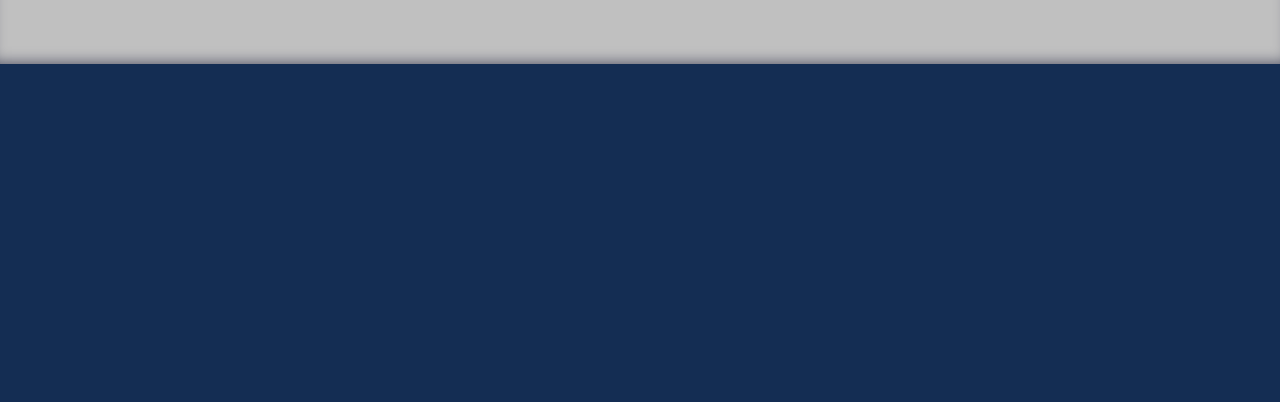
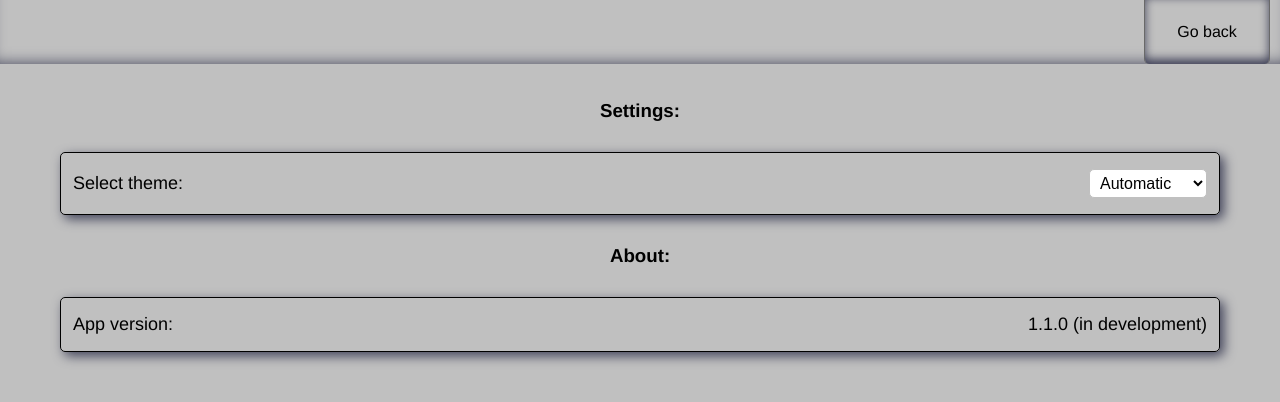
Before and after one commit to Piotrullllo/vue-loan-calculator, a Vue app: page /#/settings in a window 1280 px wide. Before the commit this address had no page. Shown: the top 402 px of the page. Built offline with nearby package versions, Linux system fonts and the light colour scheme.

Commit message:
added settings tab, changed version to 1.1.0 (in dev)

```diff
--- a/package.json
+++ b/package.json
@@ -1,6 +1,6 @@
 {
   "name": "vue-loan-calculator",
-  "version": "1.0.0",
+  "version": "1.1.0",
   "private": true,
   "scripts": {
     "serve": "vue-cli-service serve",
@@ -9,7 +9,8 @@
   },
   "dependencies": {
     "vue": "^3.2.13",
-    "vue-router": "^4.0.3"
+    "vue-router": "^4.0.3",
+    "vuex": "^4.0.2"
   },
   "devDependencies": {
     "@vue/cli-plugin-eslint": "~5.0.0",
--- a/src/App.vue
+++ b/src/App.vue
@@ -1,5 +1,5 @@
 <template>
-  <NavBar :routeMode="checkForRoutes"/>
+  <NavBar/>
   <router-view/>
 </template>
 
@@ -44,16 +44,10 @@ export default {
       root.style.setProperty('--input-background', 'black');
     }
   },
-  computed: {
-    checkForRoutes () {
-      if (this.$route.name === 'loans' || this.$route.name === 'debts') return true
-      else return false
-    }
-  },
   mounted: function () {
     const theme = JSON.parse(window.localStorage.getItem('vue-loan-calc-theme'))
 
-    if(theme !== null){
+    if(theme !== null && theme !== 'system'){
       theme == 'dark' ? this.darkMode() : this.lightMode()
     } else {
       window.matchMedia('(prefers-color-scheme: dark)').matches ? this.darkMode() : this.lightMode()
@@ -106,7 +100,7 @@ export default {
 .remove-btn:hover{
   color: var(--hover-red) !important;
 }
-.entry-container{
+.entry-container, .setting-container{
   border: 1px solid var(--border);
   -webkit-box-shadow: 4px 4px 12px 0px var(--shadow-color);
   -moz-box-shadow: 4px 4px 12px 0px var(--shadow-color);
--- a/src/components/NavBar.vue
+++ b/src/components/NavBar.vue
@@ -1,27 +1,30 @@
 <template>
     <nav class="navbar">
-        <router-link v-if="routeMode" class="option" to="/menu">Go back</router-link>
+      <router-link v-if="this.$route.name !== 'settings'" class="option" to="/settings">Settings</router-link>
+      <router-link v-if="this.$route.name === 'loans' || this.$route.name === 'debts'" class="option" to="/menu">Go back</router-link>
+      <a @click="goBack" class="option"  v-if="this.$route.name == 'settings'" href="javascript:void(0)">Go back</a>
     </nav>
 </template>
 
 <script>
 export default {
   name: 'NavBar',
-  props: {
-    routeMode: Boolean
+  methods: {
+    goBack () {
+      history.back()
+    }
   }
 }
 </script>
 
 <style scoped>
 nav {
+  height: 64px;
   display: flex;
-  text-align: right;
-  height: 64px;
+  justify-content: right;
 }
 nav .option {
   display: block;
-  margin-left: auto;
   width: 60px;
   margin-right: 10px;
   padding: 23px 32px;
--- a/src/router/index.js
+++ b/src/router/index.js
@@ -1,6 +1,7 @@
 import { createRouter, createWebHashHistory } from 'vue-router'
 import MenuView from '../views/MenuView.vue'
 import LoanView from '../views/LoanView.vue'
+import SettingsView from '../views/SettingsView.vue'
 
 const routes = [
   {
@@ -21,6 +22,11 @@ const routes = [
     path: '/debts',
     name: 'debts',
     component: LoanView
+  },
+  {
+    path: '/settings',
+    name: 'settings',
+    component: SettingsView
   }
 ]
 
--- /dev/null
+++ b/src/views/SettingsView.vue
@@ -0,0 +1,82 @@
+<template>
+    <main class="background-color color">
+        <h3>Settings:</h3>
+        <div class="setting-container">
+            <label class="label" for="select-mode">Select theme:</label>
+            <select class="color input-background select" @change="changeTheme" name="theme-mode" v-model="selected" id="select-mode">
+                <option value="dark">Dark theme</option>
+                <option value="light">Light theme</option>
+                <option value="system">Automatic</option>
+            </select>
+        </div>
+        <h3>About:</h3>
+        <div class="setting-container">
+            <p>App version:</p>
+            <p>1.1.0 (in development)</p>
+        </div>
+    </main>
+</template>
+<script>
+  export default {
+    name: 'SettingsView',
+    methods: {
+        changeTheme (e) {
+            window.localStorage.setItem('vue-loan-calc-theme', JSON.stringify(e.target.value));
+            location.reload()
+        }
+    },
+    data () {
+        return {
+            selected: JSON.parse(window.localStorage.getItem('vue-loan-calc-theme')) ? JSON.parse(window.localStorage.getItem('vue-loan-calc-theme')) : 'system'
+        }
+    }
+  }
+</script>
+<style scoped>
+body{
+    width: 100vw;
+    height: 100vh;
+}
+main{
+    width: 100%;
+    height: calc(100vh - 64px);
+}
+main h3{
+    margin: 0;
+    padding: 10px;
+}
+main h3:first-child{
+    padding-top: 36px;
+}
+.setting-container{
+    font-size: 18px;
+    margin: 20px 60px;
+    padding: 16px 12px;
+    display: flex;
+    border-radius: 5px;
+    box-sizing: border-box;
+    display: flex;
+    justify-content: space-between;
+    align-items: center;
+}
+p{
+    margin: 0;
+}
+.select{
+    border-radius: 5px;
+    font-size: 16px;
+    padding: 4px 6px;
+}
+@media(max-width: 400px){
+    main{
+        height: calc(100vh - 48px);
+    }
+    .setting-container{
+        margin: 14px 26px;
+        font-size: 14px;
+    }
+    .select{
+        font-size: 13px;
+    }
+}
+</style>
```
Also changed, not shown: 13 other files (tests, documents, lock files or other folders).
